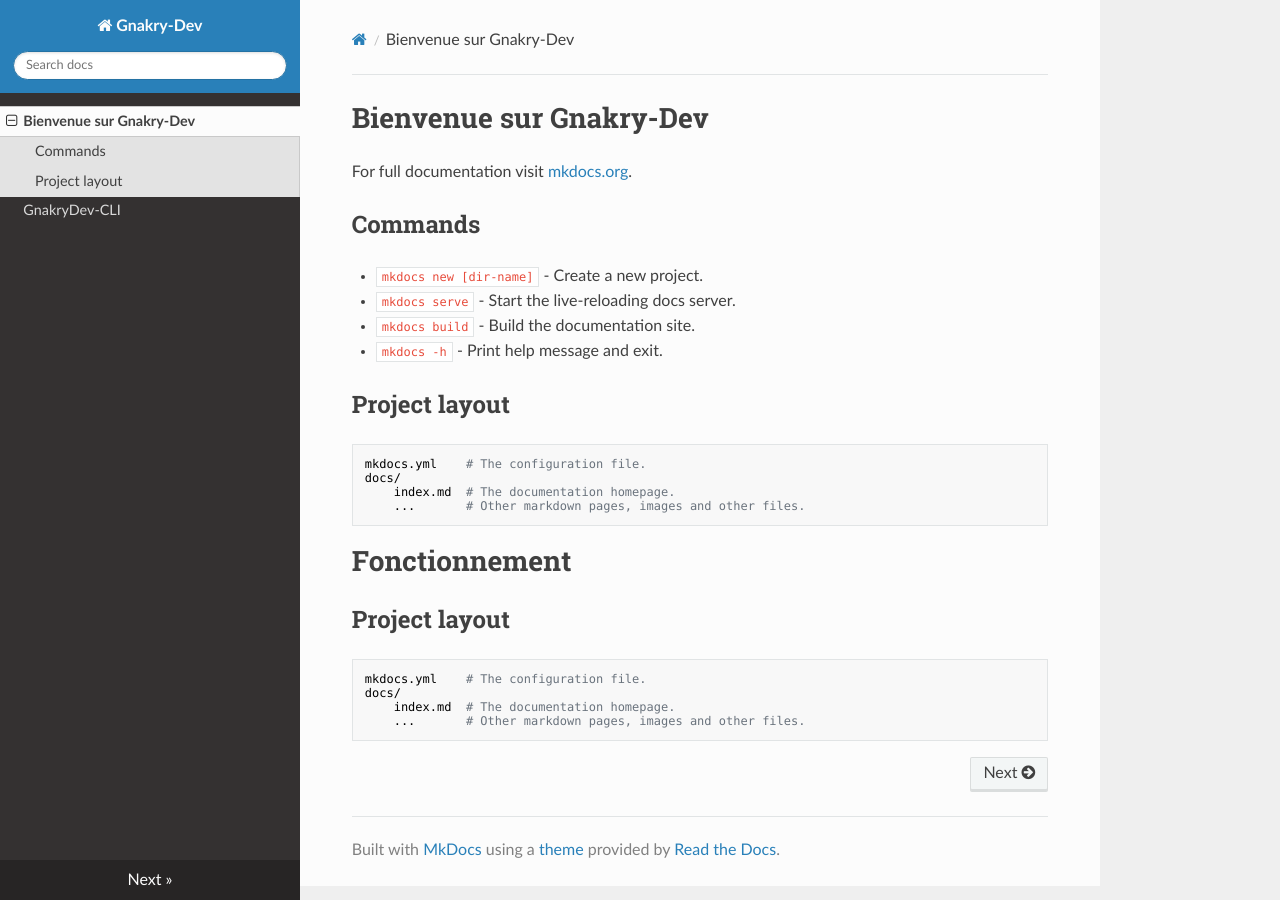
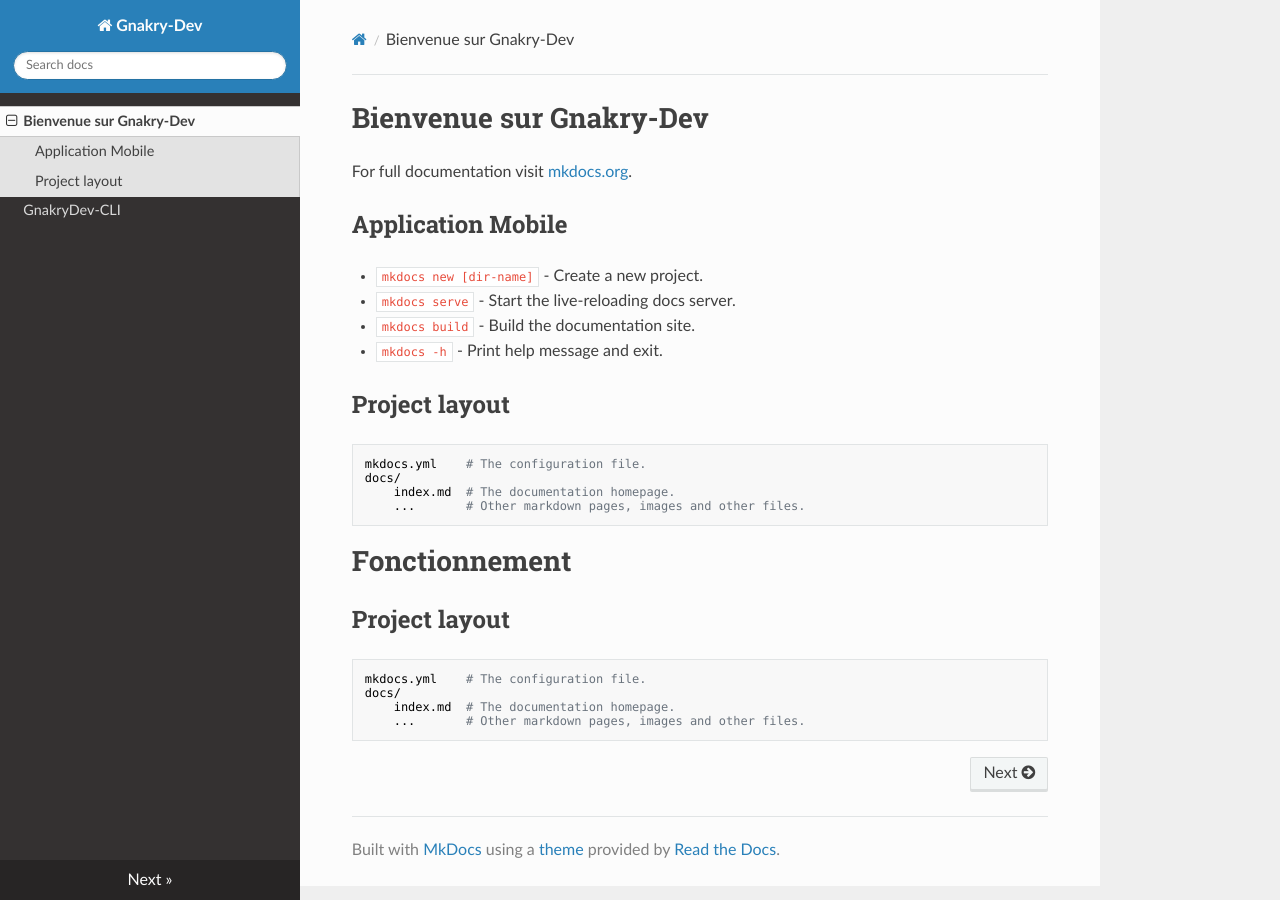
Before and after one commit to GnakryDev/gnakrydev.github.io, an MkDocs documentation site: the page built from docs/index.md, in a window 1280 px wide. Built offline with MkDocs 1.6.1, drawn with Linux system fonts in a browser that asks for light colours; nearby versions of some CDN libraries.

Commit message:
validate json

```diff
--- a/docs/index.md
+++ b/docs/index.md
@@ -2,7 +2,7 @@
 
 For full documentation visit [mkdocs.org](https://www.mkdocs.org).
 
-## Commands
+## Application Mobile
 
 - `mkdocs new [dir-name]` - Create a new project.
 - `mkdocs serve` - Start the live-reloading docs server.
```
